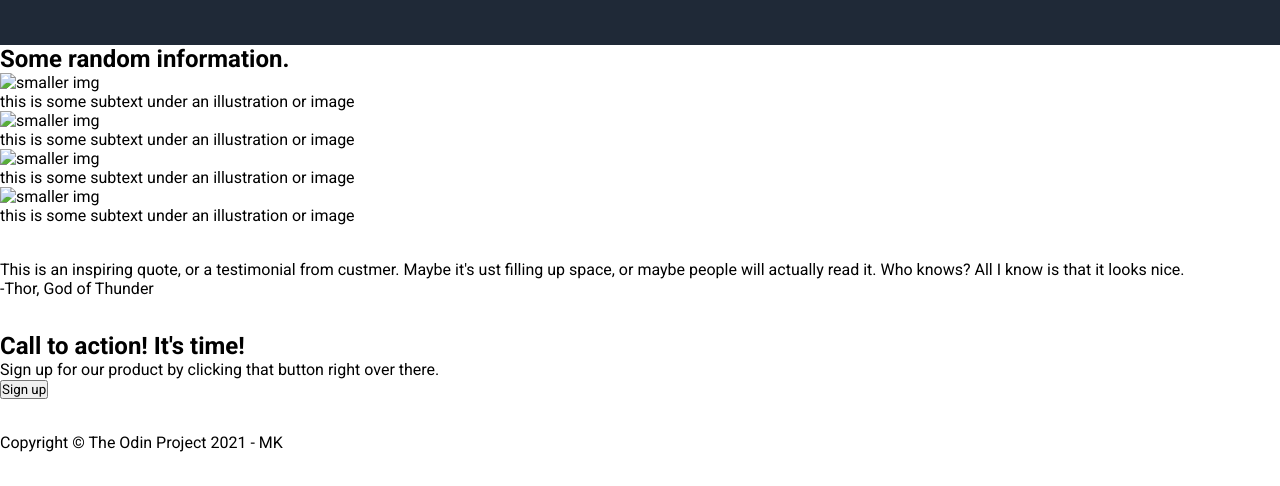
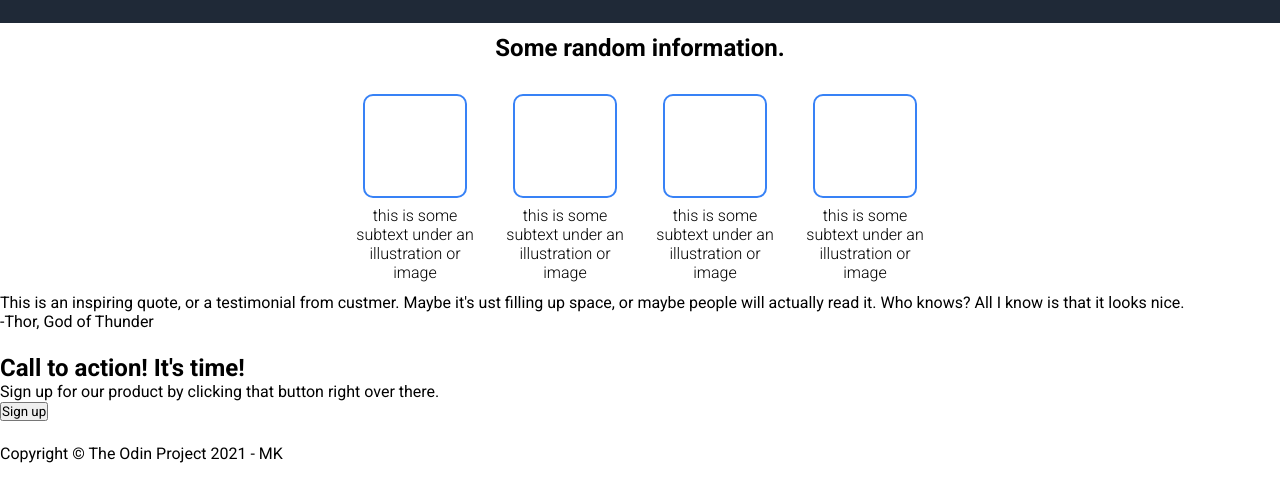
Before and after one commit to all0ver/odin-project-1, a plain HTML site: page index.html in a window 1280 px wide. Shown: the part 314-800 px from the top of the page. Drawn offline with Linux system fonts and the light colour scheme.

Commit message:
finish info section

```diff
--- a/index.html
+++ b/index.html
@@ -29,19 +29,19 @@
         <h2 class="info-h2">Some random information.</h2>
         <div class="info-img">
             <div class="info-element">
-                <img src="" alt="smaller img">
+                <p class="element-img"></p>
                 <p>this is some subtext under an illustration or image</p>
             </div>
             <div class="info-element">
-                <img src="" alt="smaller img">
+                <p class="element-img"></p>
                 <p>this is some subtext under an illustration or image</p>
             </div>
             <div class="info-element">
-                <img src="" alt="smaller img">
+                <p class="element-img"></p>
                 <p>this is some subtext under an illustration or image</p>
             </div>
             <div class="info-element">
-                <img src="" alt="smaller img">
+                <p class="element-img"></p>
                 <p>this is some subtext under an illustration or image</p>
             </div>
         </div>
--- a/style.css
+++ b/style.css
@@ -66,6 +66,7 @@ a {
 .main-h2 {
     color: var(--hero-color);
     font-size: var(--hero-font-size);
+    font-weight: bolder;
 }
 
 .main-text {
@@ -99,3 +100,39 @@ a {
     margin: 30px;
     height: 200px;
 }
+
+.info {
+    display: flex;
+    flex-direction: column;
+    align-items: center;
+    justify-content: center;
+}
+
+.info-img {
+    display: flex;
+    max-width: 600px;
+    align-items: center;
+    justify-content: space-around;
+}
+
+.info-h2 {
+    margin-bottom: 32px;
+}
+
+.info-element {
+    width: 20%;
+    display: flex;
+    flex-direction: column;
+    align-items: center;
+    justify-content: center;
+    text-align: center;
+    font-weight: 300;
+}
+
+.element-img {
+    width: 100px;
+    height: 100px;
+    border: 2px solid var(--button-bg);
+    border-radius: 10px;
+    margin-bottom: 8px;
+}
```
